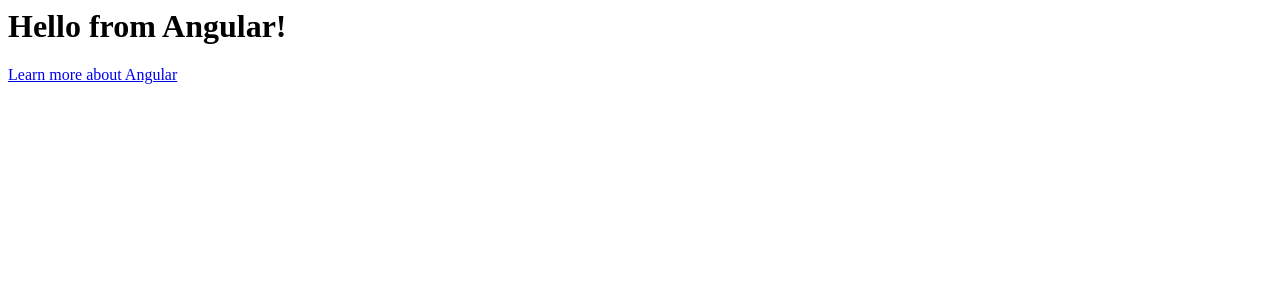
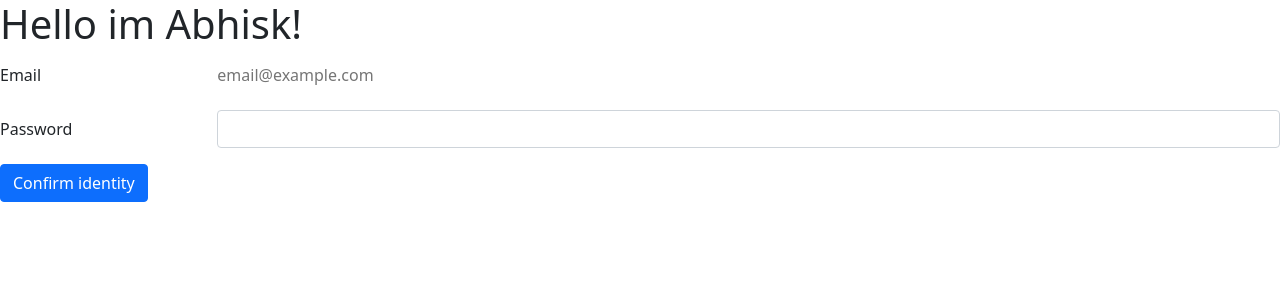
Before and after one commit to abhisek-dhua/confermation_popup_before_leaving_a_page_in_angular, an Angular app: page / in a window 1280 px wide. Shown: the top 300 px of the page. Built offline with nearby package versions, Linux system fonts and the light colour scheme.

Commit message:
reactive form

```diff
--- a/src/index.html
+++ b/src/index.html
@@ -1,6 +1,13 @@
 <html>
   <head>
     <title>My app</title>
+    <!-- bootstrap cdn -->
+    <link
+      href="https://cdn.jsdelivr.net/npm/bootstrap@5.0.2/dist/css/bootstrap.min.css"
+      rel="stylesheet"
+      integrity="sha384-EVSTQN3/azprG1Anm3QDgpJLIm9Nao0Yz1ztcQTwFspd3yD65VohhpuuCOmLASjC"
+      crossorigin="anonymous"
+    />
   </head>
   <body>
     <my-app>Loading...</my-app>
--- a/src/main.ts
+++ b/src/main.ts
@@ -1,21 +1,59 @@
 import 'zone.js/dist/zone';
-import { Component } from '@angular/core';
+import { Component, OnInit } from '@angular/core';
 import { CommonModule } from '@angular/common';
 import { bootstrapApplication } from '@angular/platform-browser';
+import {
+  FormControl,
+  FormGroup,
+  ReactiveFormsModule,
+  Validators,
+} from '@angular/forms';
 
 @Component({
   selector: 'my-app',
   standalone: true,
-  imports: [CommonModule],
+  imports: [CommonModule, ReactiveFormsModule],
   template: `
-    <h1>Hello from {{name}}!</h1>
-    <a target="_blank" href="https://angular.io/start">
-      Learn more about Angular
-    </a>
+    <h1>Hello im {{name}}!</h1>
+    <form [formGroup]=form (ngSubmit)="onSubmit()">
+    <div class="mb-3 row">
+    <label for="staticEmail" class="col-sm-2 col-form-label">Email</label>
+    <div class="col-sm-10">
+      <input type="text" class="form-control-plaintext" id="staticEmail" placeholder="email@example.com" formControlName="email">
+    </div>
+  </div>
+  <div class="mb-3 row">
+    <label for="inputPassword" class="col-sm-2 col-form-label">Password</label>
+    <div class="col-sm-10">
+      <input type="password" class="form-control" id="inputPassword" formControlName="password">
+    </div>
+  </div>
+  <div class="col-auto">
+    <button type="submit" class="btn btn-primary mb-3">Confirm identity</button>
+  </div>
+    </form>
   `,
 })
-export class App {
-  name = 'Angular';
+export class App implements OnInit {
+  name = 'Abhisk';
+  form!: FormGroup;
+  initialValue!: any;
+
+  ngOnInit(): void {
+    this.initilizeForm();
+  }
+
+  initilizeForm() {
+    this.form = new FormGroup({
+      email: new FormControl(''),
+      password: new FormControl(''),
+    });
+    this.initialValue = this.form.getRawValue();
+  }
+
+  onSubmit() {
+    console.log(this.form.getRawValue());
+  }
 }
 
 bootstrapApplication(App);
```
